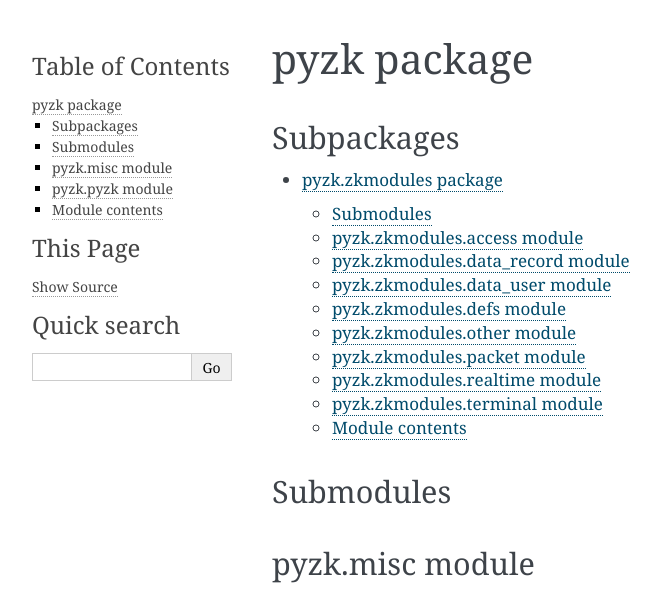
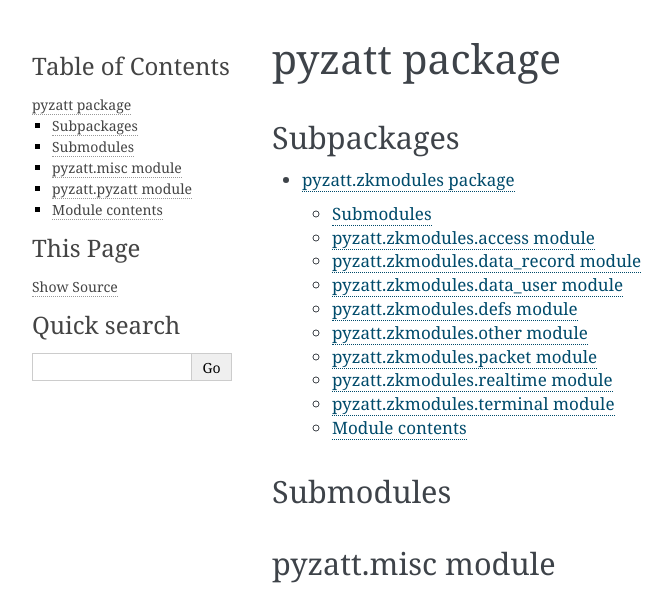
Before and after one commit to adrobinoga/pyzatt, a Sphinx documentation site: the page built from docs/source/pyzatt.rst, in a window 1280 px wide. Shown: the top 594 px of the page, without its empty margins (148-820 px from the left). Built offline with Sphinx 7.4.7, drawn with Linux system fonts in a browser that asks for light colours; some of the changed text lies outside the part shown; grey boxes are pictures that could not be loaded.

Commit message:
Renaming pyzk instances to pyzatt

```diff
--- a/docs/source/conf.py
+++ b/docs/source/conf.py
@@ -1,6 +1,6 @@
 # -*- coding: utf-8 -*-
 #
-# PyZK documentation build configuration file, created by
+# PyZatt documentation build configuration file, created by
 # sphinx-quickstart on Tue Jul  3 10:45:51 2018.
 #
 # This file is execfile()d with the current directory set to its
@@ -18,7 +18,7 @@ import os
 # If extensions (or modules to document with autodoc) are in another directory,
 # add these directories to sys.path here. If the directory is relative to the
 # documentation root, use os.path.abspath to make it absolute, like shown here.
-sys.path.insert(0, os.path.abspath('../..'))
+sys.path.insert(0, os.path.abspath('../../lib'))
 
 # -- General configuration ------------------------------------------------
 
@@ -45,7 +45,7 @@ source_suffix = '.rst'
 master_doc = 'index'
 
 # General information about the project.
-project = u'PyZK'
+project = u'PyZatt'
 copyright = u'2018, Alexander Marin'
 author = u'Alexander Marin'
 
@@ -54,9 +54,9 @@ author = u'Alexander Marin'
 # built documents.
 #
 # The short X.Y version.
-version = u'1.0.0'
+version = u'2.0.0'
 # The full version, including alpha/beta/rc tags.
-release = u'1.0.0'
+release = u'2.0.0'
 
 # The language for content autogenerated by Sphinx. Refer to documentation
 # for a list of supported languages.
@@ -199,7 +199,7 @@ html_static_path = ['_static']
 #html_search_scorer = 'scorer.js'
 
 # Output file base name for HTML help builder.
-htmlhelp_basename = 'PyZKdoc'
+htmlhelp_basename = 'PyZattdoc'
 
 # -- Options for LaTeX output ---------------------------------------------
 
@@ -221,7 +221,7 @@ latex_elements = {
 # (source start file, target name, title,
 #  author, documentclass [howto, manual, or own class]).
 latex_documents = [
-    (master_doc, 'PyZK.tex', u'PyZK Documentation',
+    (master_doc, 'PyZatt.tex', u'PyZatt Documentation',
      u'Alexander Marin', 'manual'),
 ]
 
@@ -251,7 +251,7 @@ latex_documents = [
 # One entry per manual page. List of tuples
 # (source start file, name, description, authors, manual section).
 man_pages = [
-    (master_doc, 'pyzk', u'PyZK Documentation',
+    (master_doc, 'pyzatt', u'PyZatt Documentation',
      [author], 1)
 ]
 
@@ -265,8 +265,8 @@ man_pages = [
 # (source start file, target name, title, author,
 #  dir menu entry, description, category)
 texinfo_documents = [
-    (master_doc, 'PyZK', u'PyZK Documentation',
-     author, 'PyZK', 'One line description of project.',
+    (master_doc, 'PyZatt', u'PyZatt Documentation',
+     author, 'PyZatt', 'Python lib to manage ZKTeco attendance devices.',
      'Miscellaneous'),
 ]
 
--- a/docs/source/index.rst
+++ b/docs/source/index.rst
@@ -1,9 +1,9 @@
-.. PyZK documentation master file, created by
+.. PyZatt documentation master file, created by
    sphinx-quickstart on Tue Jul  3 10:45:51 2018.
    You can adapt this file completely to your liking, but it should at least
    contain the root `toctree` directive.
 
-Welcome to PyZK's documentation!
+Welcome to PyZatt's documentation!
 ================================
 
 Contents:
--- a/docs/source/modules.rst
+++ b/docs/source/modules.rst
@@ -4,4 +4,4 @@ lib
 .. toctree::
    :maxdepth: 4
 
-   pyzk
+   pyzatt
--- a/docs/source/pyzk.rst
+++ b/docs/source/pyzatt.rst
@@ -1,28 +1,28 @@
-pyzk package
-============
+pyzatt package
+==============
 
 Subpackages
 -----------
 
 .. toctree::
 
-    pyzk.zkmodules
+    pyzatt.zkmodules
 
 Submodules
 ----------
 
-pyzk.misc module
-----------------
+pyzatt.misc module
+------------------
 
-.. automodule:: pyzk.misc
+.. automodule:: pyzatt.misc
     :members:
     :undoc-members:
     :show-inheritance:
 
-pyzk.pyzk module
-----------------
+pyzatt.pyzatt module
+--------------------
 
-.. automodule:: pyzk.pyzk
+.. automodule:: pyzatt.pyzatt
     :members:
     :undoc-members:
     :show-inheritance:
@@ -31,7 +31,7 @@ pyzk.pyzk module
 Module contents
 ---------------
 
-.. automodule:: pyzk
+.. automodule:: pyzatt
     :members:
     :undoc-members:
     :show-inheritance:
```
Also changed, not shown: docs/source/pyzatt.zkmodules.rst (added, +78 -0 lines), docs/source/pyzk.zkmodules.rst (deleted, +0 -78 lines), 2 other files.
